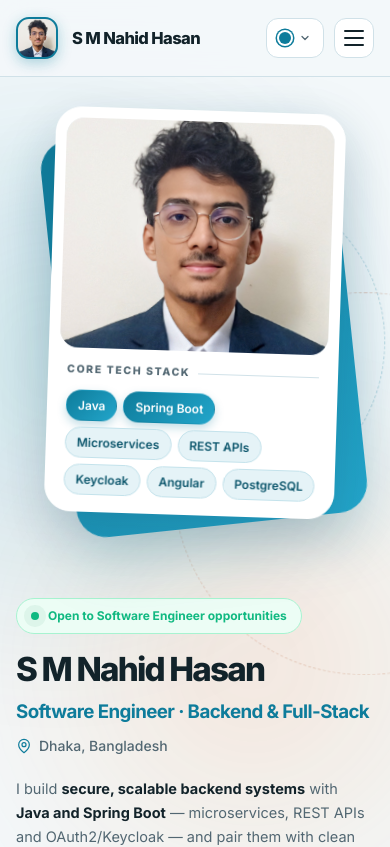
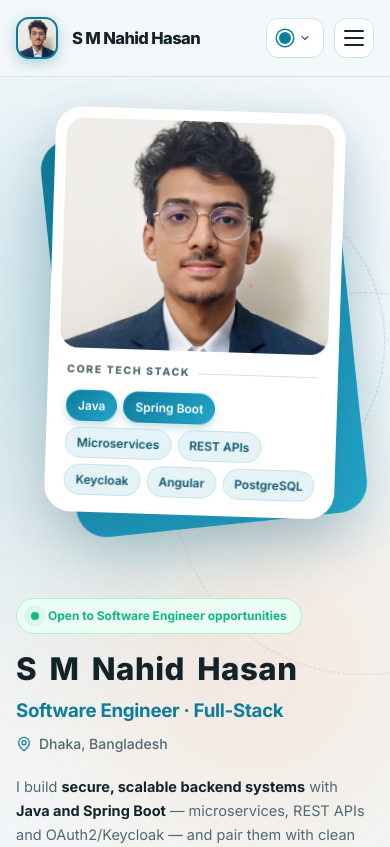
Before and after one commit to DevNahidHasan/my-portfolio, an Angular app: page / in a window 390 px wide. Shown: the top 847 px of the page. Built offline with nearby package versions, Linux system fonts and the light colour scheme.

Commit message:
style: update typography and spacing for improved readability and aesthetics on hero section

```diff
--- a/src/app/app.html
+++ b/src/app/app.html
@@ -237,7 +237,7 @@
         <div>
           <span class="pill"><i></i>Open to Software Engineer opportunities</span>
           <h1>S M Nahid Hasan</h1>
-          <p class="role">Software Engineer · Backend &amp; Full-Stack</p>
+          <p class="role">Software Engineer · Full-Stack</p>
           <p class="loc"><svg><use href="#i-pin"/></svg>Dhaka, Bangladesh</p>
           <p class="lead">
             I build <b>secure, scalable backend systems</b> with <b>Java and Spring Boot</b> — microservices, REST APIs and OAuth2/Keycloak — and pair them with clean <b>Angular</b> frontends to ship complete, production-ready applications.
--- a/src/app/app.scss
+++ b/src/app/app.scss
@@ -598,11 +598,14 @@
 }
 
 h1 {
-  font-size: clamp(38px, 5vw, 60px);
-  line-height: 1.06;
-  letter-spacing: -2.5px;
+  font-size: clamp(38px, 4.8vw, 58px);
+  line-height: 1.15;
+  letter-spacing: 0.8px;
+  word-spacing: 7px;
   font-weight: 800;
-  margin: 18px 0 10px;
+  margin: 18px 0 12px;
+  color: var(--fg);
+  display: block;
 }
 
 h1 em {
@@ -611,10 +614,12 @@ h1 em {
 }
 
 .role {
-  font-size: clamp(20px, 2.4vw, 28px);
-  font-weight: 650;
+  font-size: clamp(21px, 2.5vw, 28px);
+  font-weight: 700;
   color: var(--primary);
-  letter-spacing: -0.6px;
+  letter-spacing: -0.3px;
+  line-height: 1.25;
+  margin-bottom: 2px;
 }
 
 .loc {
@@ -4037,11 +4042,12 @@ footer {
   }
 
   h1 {
-    font-size: clamp(32px, 8.5vw, 42px) !important;
-    letter-spacing: -1.8px !important;
+    font-size: clamp(30px, 8vw, 40px) !important;
+    letter-spacing: 0.5px !important;
+    word-spacing: 5px !important;
   }
   .role {
-    font-size: clamp(17px, 4.8vw, 22px) !important;
+    font-size: clamp(17px, 4.8vw, 21px) !important;
   }
   .lead {
     font-size: 14.5px !important;
@@ -4348,8 +4354,9 @@ footer {
   }
 
   h1 {
-    font-size: 28px !important;
-    letter-spacing: -1.2px !important;
+    font-size: 27px !important;
+    letter-spacing: 0.3px !important;
+    word-spacing: 4px !important;
   }
   .role {
     font-size: 15.5px !important;
```
